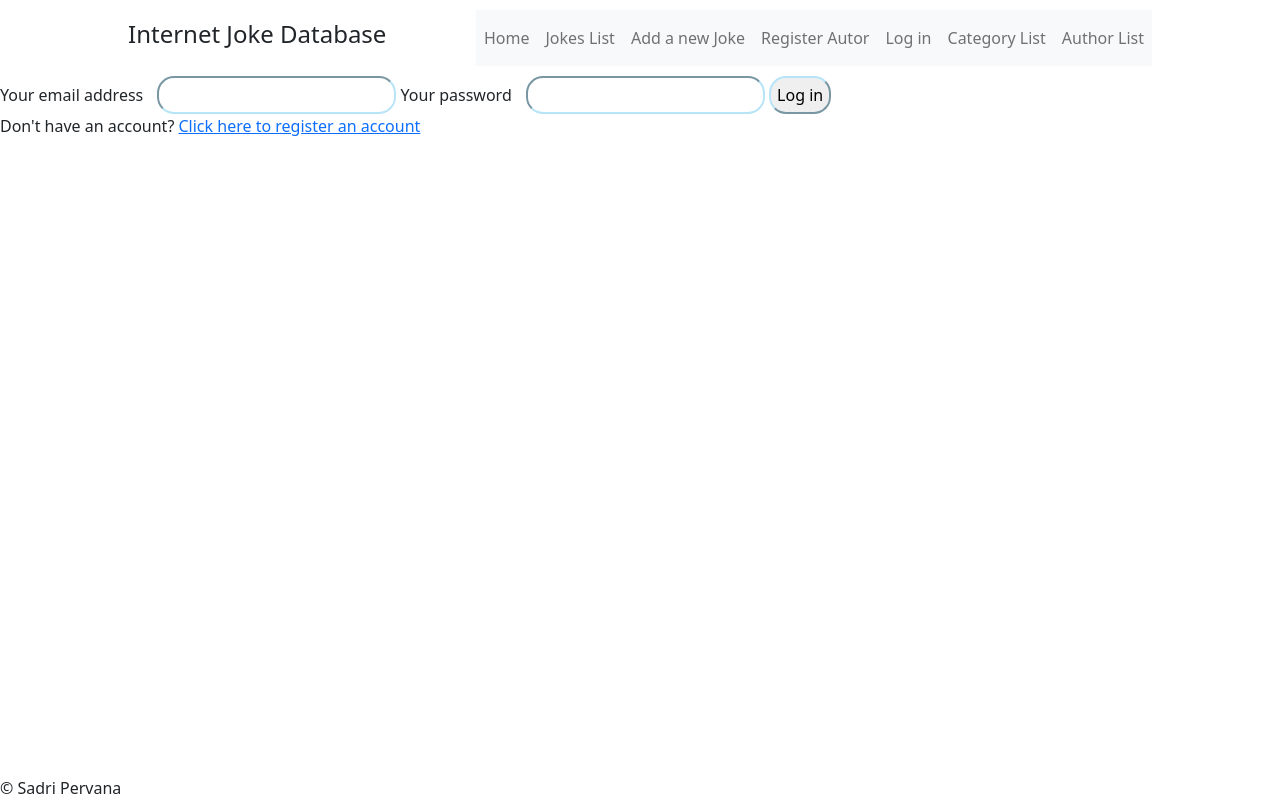
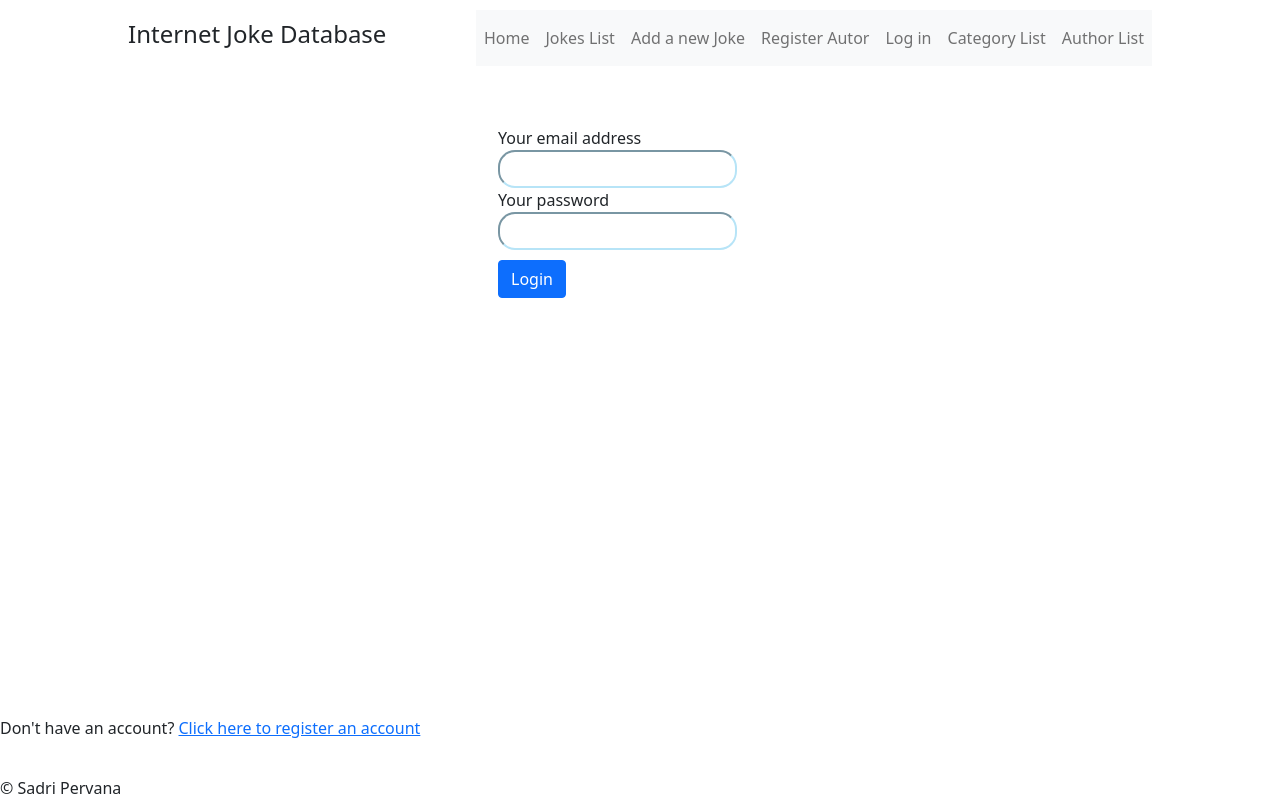
Before and after one commit to sadripervana/InternetJokesDatabase, a PHP site: page /login in a window 1280 px wide. Run offline with PHP 8.4, Linux system fonts and the light colour scheme.

Commit message:
modified form

```diff
--- a/templates/login.html.php
+++ b/templates/login.html.php
@@ -1,13 +1,27 @@
 <?php
-	if(isset($error)):
-		echo '<div class="errors">' . $error . '</div>';
+if(isset($error)):
+	echo '<div class="errors">' . $error . '</div>';
 
-	endif; ?>
-<form method="post" action="">
-	<label for="email">Your email address</label>
-	<input type="text" id="email" name="email">
-	<label for="password">Your password</label>
-	<input type="password" id="password" name="password">
-	<input type="submit" name="login" value="Log in">
+endif; ?>
+<form class="form-style" method="post" action="">
+	<div class="form-group row">
+		<div class="form-group row">
+			<label for="email" >Your email address</label>
+			<div class="col-sm-10">
+				<input type="text" id="email" name="email">
+			</div>
+		</div>
+		<div class="form-group row">
+			<label for="password"  >Your password</label>
+			<div class="col-sm-10">
+				<input type="password" id="password" name="password">
+			</div>
+		</div>
+	</div>
+	<div class="form-group row">
+		<div class="col-sm-10 add">
+			<button type="submit" name="login" class="btn btn-primary ">Login</button>
+		</div>
+	</div>
 </form>
 <p>Don't have an account? <a href="/author/register">Click here to register an account</a></p>
```
